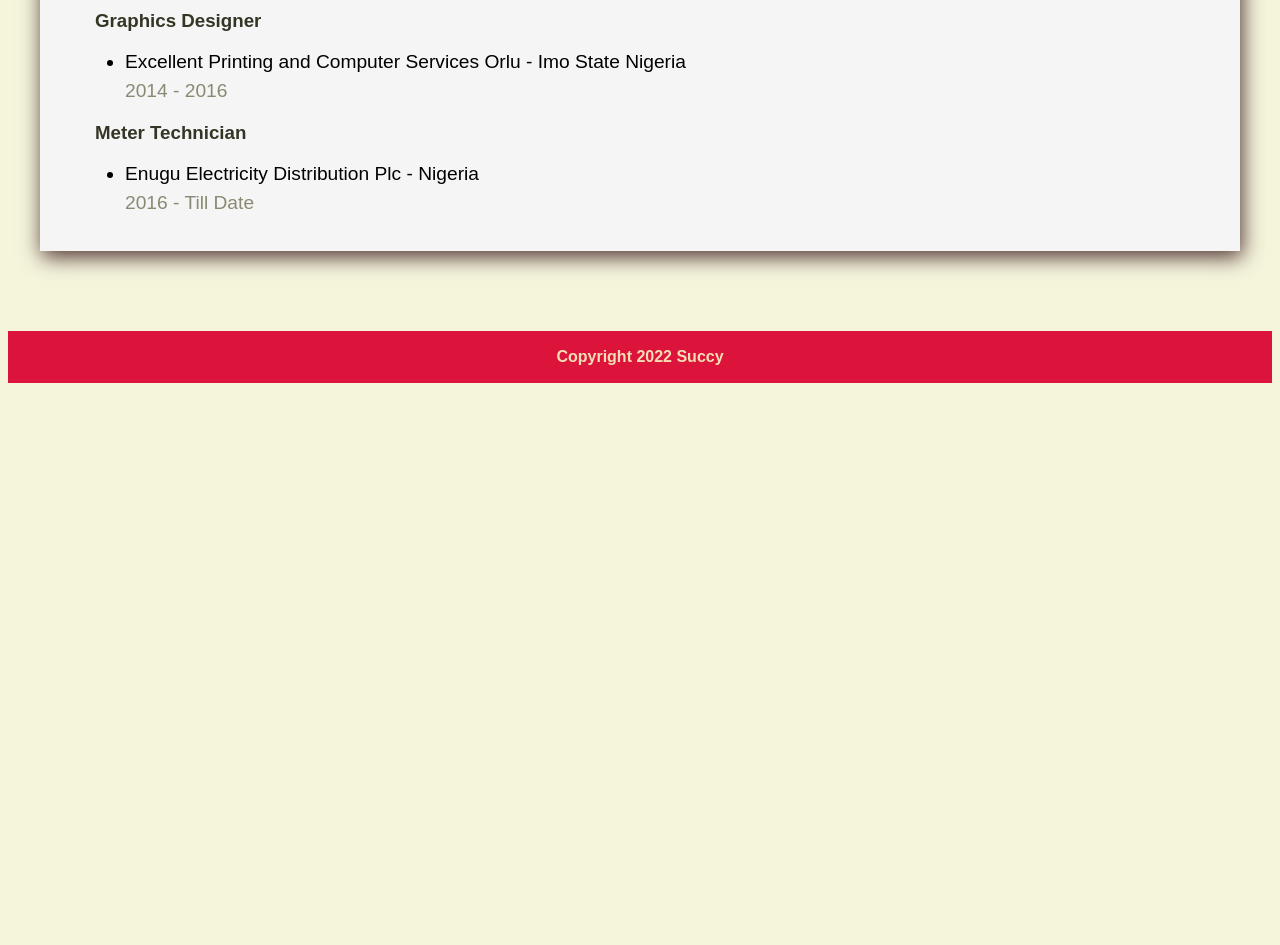
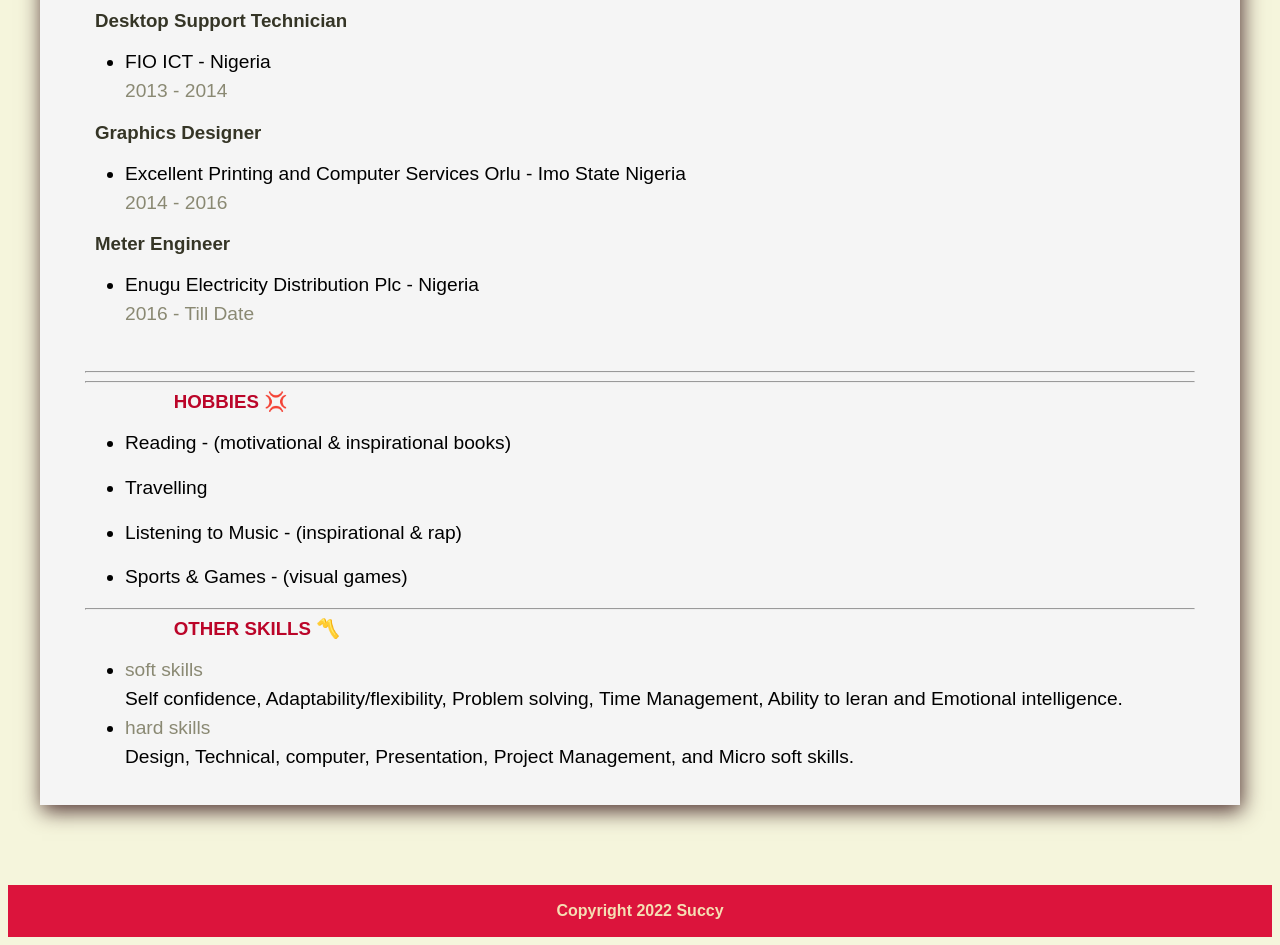
Before and after one commit to Succynice/F-end-deveops, a plain HTML site: page 0x01-alt_school_task/About-me.html in a window 1280 px wide. Shown: the part 1760-2705 px from the top of the page. Before the commit the page ends 2151 px from the top, so only its background shows below. Drawn offline with Linux system fonts and the light colour scheme.

Commit message:
i added hobbies and skills

```diff
--- a/0x01-alt_school_task/About-me.html
+++ b/0x01-alt_school_task/About-me.html
@@ -57,11 +57,19 @@
           <div id="edu-list">
             <h2>EDUCATIONAL BACKGROUND 📖</h2>
             <hr />
-            <h3>Graphics Design, Advanced Excel</h3>
+            <h3>Front End Engineering</h3>
             <ul class="school">
               <li>
-                FIO ICT Owerri - Nigeria <br />
-                <span>2010 - 2011</span>
+                Altschool Africal School of Engineering - Nigeria <br />
+                <span>2022 - 2022</span>
+              </li>
+            </ul>
+
+            <h3>Graphics Design | UI/UX Design</h3>
+            <ul class="school">
+              <li>
+                Sid Hustle Internship - Nigeria <br />
+                <span>2022 - 2022</span>
               </li>
             </ul>
 
@@ -73,13 +81,14 @@
               </li>
             </ul>
 
-            <h3>Graphics Design | UI/UX Design</h3>
+            <h3>Graphics Design, Advanced Excel</h3>
             <ul class="school">
               <li>
-                Sid Hustle Internship - Nigeria <br />
-                <span>2022 - 2022</span>
+                FIO ICT Owerri - Nigeria <br />
+                <span>2010 - 2011</span>
               </li>
             </ul>
+
             <hr />
             <hr />
 
@@ -110,14 +119,53 @@
               </li>
             </ul>
 
-            <h3>Meter Technician</h3>
+            <h3>Meter Engineer</h3>
             <ul class="school">
               <li>
                 Enugu Electricity Distribution Plc - Nigeria <br />
                 <span>2016 - Till Date</span>
               </li>
+            </ul><br><hr><hr>
+
+            <h3 class="skill">HOBBIES 💢</h3>
+            <ul class="school">
+              <li>
+                Reading - (motivational & inspirational books)
+              </li>
+            </ul>
+
+            <ul class="school">
+              <li>
+                Travelling <br />
+              </li>
+            </ul>
+
+            <ul class="school">
+              <li>
+                Listening to Music - (inspirational & rap)
+              </li>
+            </ul>
+
+            <ul class="school">
+              <li>
+                Sports & Games - (visual games)
+              </li>
+            </ul><hr>
+
+            <h3 class="skill">OTHER SKILLS 〽️</h3>
+            <ul class="school">
+              <li>
+                <span>soft skills </span><br />
+                Self confidence, Adaptability/flexibility, Problem solving, Time Management, Ability to leran and Emotional intelligence.
+              </li>
+
+              <li>
+                <span>hard skills</span><br />
+               Design, Technical, computer, Presentation, Project Management, and Micro soft skills.
+              </li>
             </ul>
           </div><br>
+
         </article>
       </main>
     </section>
--- a/0x01-alt_school_task/styles/styles.css
+++ b/0x01-alt_school_task/styles/styles.css
@@ -112,6 +112,11 @@ article h2 {
   color: #353526;
 }
 
+#edu-list h3.skill{
+  color: #bb0529;
+  margin-left: 8%;
+}
+
 #edu-list .school li {
   text-align: left;
   line-height: 1.5em;
```
